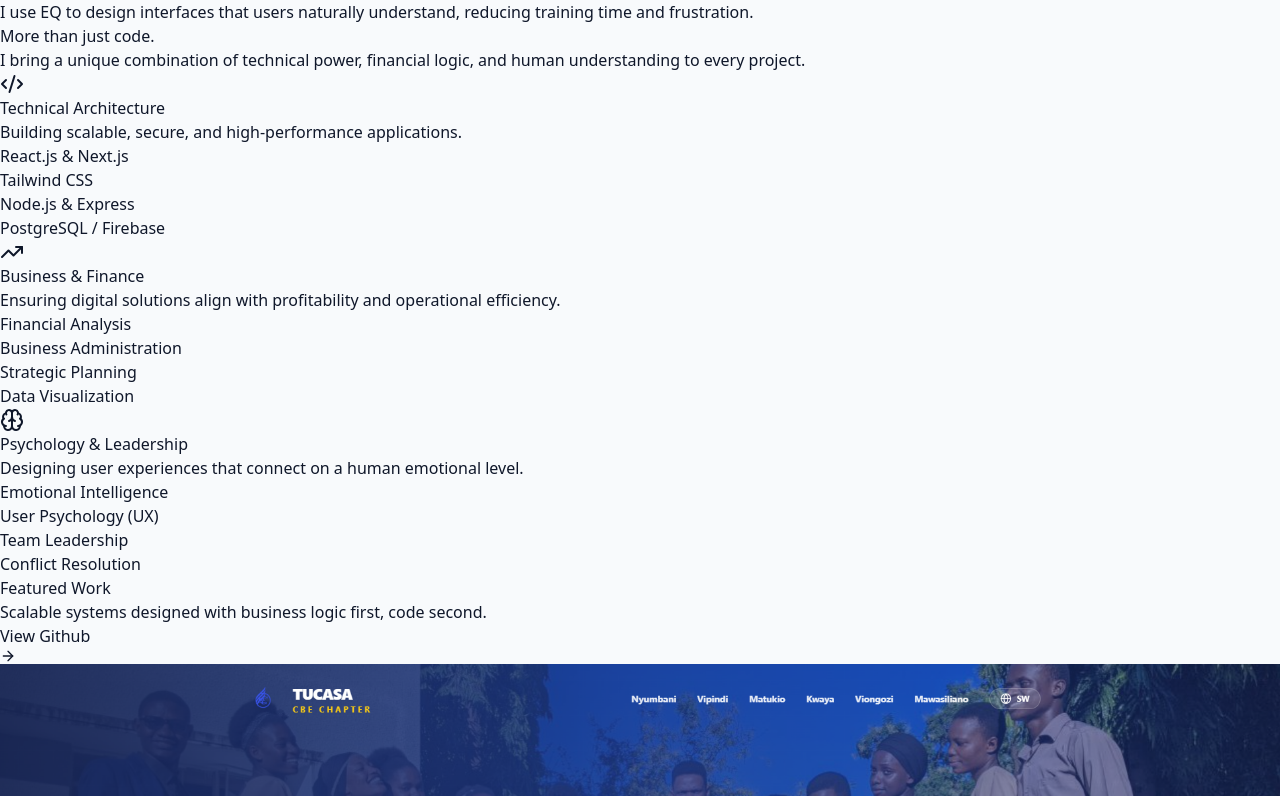
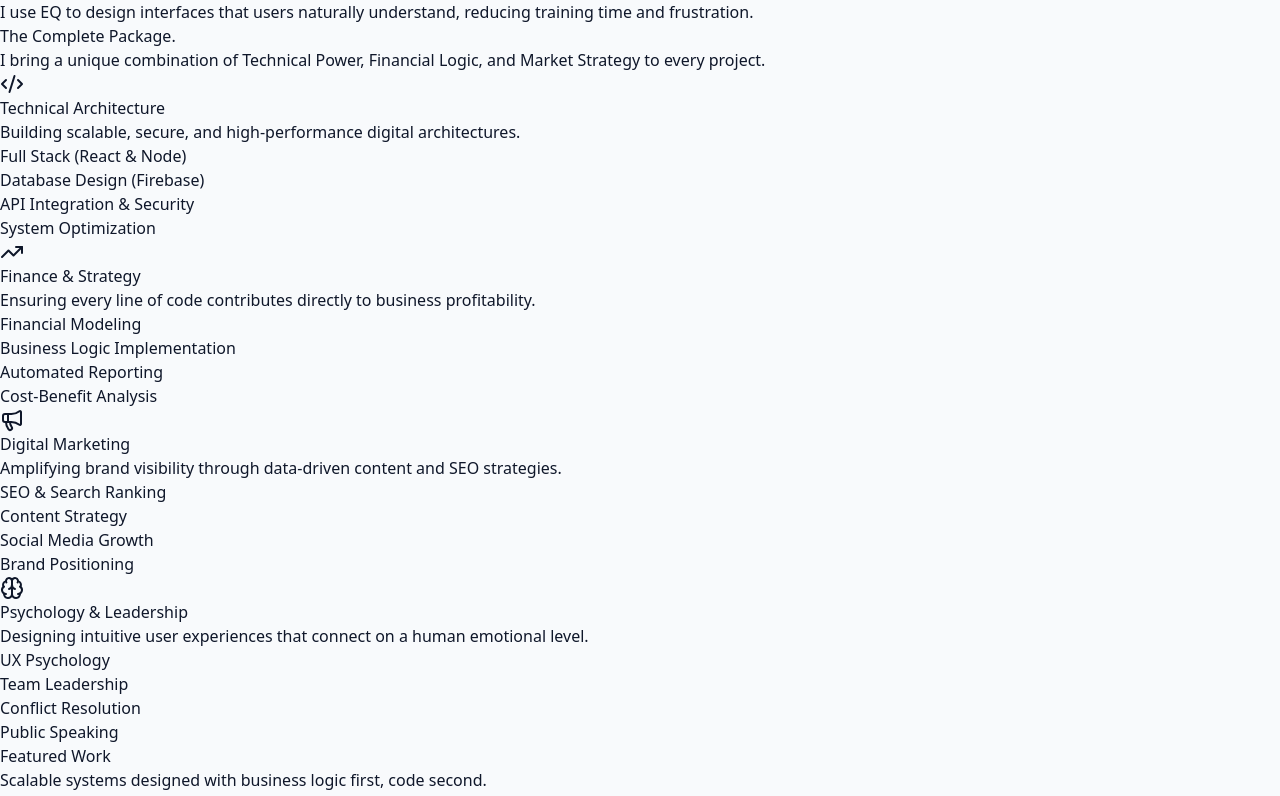
Before and after one commit to abdalahjoseph52-afk/abdalah-portfolio, a React (Vite) app: page / in a window 1280 px wide. Shown: the part 1484-2280 px from the top of the page. Built offline with nearby package versions, Linux system fonts and the light colour scheme; no server answers; the database is empty.

Commit message:
Fixed Library, Blog Layout & Admin Editor

```diff
--- a/src/App.jsx
+++ b/src/App.jsx
@@ -7,7 +7,7 @@ import Projects from './components/sections/Projects';
 import Blog from './components/sections/Blog';
 import Library from './components/sections/Library';
 import Contact from './components/sections/Contact';
-import { Loader2, MessageCircle, Phone, Mail, MapPin, Linkedin, Github, Twitter, Instagram } from 'lucide-react';
+import { Loader2, MessageCircle, Phone, Mail, MapPin, Linkedin, Github, Twitter, Instagram, Facebook } from 'lucide-react'; // Added Facebook
 import { auth, db } from './lib/firebase';
 import { onAuthStateChanged } from 'firebase/auth';
 import { doc, onSnapshot } from 'firebase/firestore';
@@ -51,7 +51,7 @@ function App() {
     return (
       <>
         <div className="fixed bottom-4 right-4 z-[1000]">
-          <button onClick={() => setIsAdminView(false)} className="bg-red-600 text-white px-4 py-2 rounded-full shadow-xl font-bold text-xs hover:bg-red-700 transition-all hover:scale-105 border border-red-400">Back to Site</button>
+          <button onClick={() => setIsAdminView(false)} className="bg-slate-900 text-white px-5 py-2 rounded-full shadow-2xl font-bold text-xs hover:bg-slate-800 transition-all border border-slate-700">Back to Site</button>
         </div>
         <AdminDashboard />
       </>
@@ -93,7 +93,12 @@ function App() {
               <div>
                  <h4 className="text-white font-bold text-sm mb-4">Socials</h4>
                  <div className="flex gap-4 flex-wrap">
-                    {/* WhatsApp Iko Hapa Sasa */}
+                    {/* Added Facebook Here */}
+                    {contactInfo.facebook && (
+                       <a href={contactInfo.facebook} target="_blank" rel="noreferrer" className="p-2 bg-slate-800 rounded-lg hover:bg-blue-700 hover:text-white transition-all text-slate-400">
+                         <Facebook size={20} />
+                       </a>
+                    )}
                     {contactInfo.whatsapp && (
                        <a href={contactInfo.whatsapp} target="_blank" rel="noreferrer" className="p-2 bg-slate-800 rounded-lg hover:bg-[#25D366] hover:text-white transition-all text-slate-400">
                          <WhatsAppIcon />
@@ -111,7 +116,7 @@ function App() {
           <div className="border-t border-slate-800 pt-8 text-center text-xs text-slate-500">
             <p>
               © {new Date().getFullYear()} {userData.name}. All Rights Reserved
-              {/* THE STEALTH DOT (.) - Imerekebishwa iwe rahisi kugusika */}
+              {/* THE STEALTH DOT (.) */}
               <button
                 onClick={() => setIsAdminView(true)}
                 className="w-4 h-4 inline-flex items-center justify-center ml-1 text-slate-800 hover:text-slate-600 focus:outline-none transition-colors cursor-pointer select-none"
--- a/src/components/sections/Skills.jsx
+++ b/src/components/sections/Skills.jsx
@@ -1,73 +1,112 @@
 import React from 'react';
-import { Code2, Database, Layout, TrendingUp, Calculator, Users, Brain, MessageSquare } from 'lucide-react';
+import { Code2, TrendingUp, Brain, Megaphone } from 'lucide-react';
 
 const Skills = () => {
 
-  // We organize data here to keep the HTML clean
   const skillCategories = [
     {
       title: "Technical Architecture",
-      icon: <Code2 className="w-8 h-8 text-blue-600" />,
-      description: "Building scalable, secure, and high-performance applications.",
-      skills: ["React.js & Next.js", "Tailwind CSS", "Node.js & Express", "PostgreSQL / Firebase"],
+      icon: <Code2 className="w-6 h-6 text-blue-600" />,
+      description: "Building scalable, secure, and high-performance digital architectures.",
+      skills: [
+        "Full Stack (React & Node)",
+        "Database Design (Firebase)",
+        "API Integration & Security",
+        "System Optimization"
+      ],
+      // Blue Theme
       bg: "bg-blue-50/50",
-      border: "border-blue-100"
+      border: "border-blue-100",
+      dot: "bg-blue-600"
     },
     {
-      title: "Business & Finance",
-      icon: <TrendingUp className="w-8 h-8 text-yellow-600" />, // Yellow for Money/Gold
-      description: "Ensuring digital solutions align with profitability and operational efficiency.",
-      skills: ["Financial Analysis", "Business Administration", "Strategic Planning", "Data Visualization"],
+      title: "Finance & Strategy",
+      icon: <TrendingUp className="w-6 h-6 text-yellow-600" />,
+      description: "Ensuring every line of code contributes directly to business profitability.",
+      skills: [
+        "Financial Modeling",
+        "Business Logic Implementation",
+        "Automated Reporting",
+        "Cost-Benefit Analysis"
+      ],
+      // Yellow Theme
       bg: "bg-yellow-50/50",
-      border: "border-yellow-100"
+      border: "border-yellow-100",
+      dot: "bg-yellow-600"
+    },
+    {
+      title: "Digital Marketing",
+      icon: <Megaphone className="w-6 h-6 text-slate-700" />,
+      description: "Amplifying brand visibility through data-driven content and SEO strategies.",
+      skills: [
+        "SEO & Search Ranking",
+        "Content Strategy",
+        "Social Media Growth",
+        "Brand Positioning"
+      ],
+      // Slate Theme (Professional)
+      bg: "bg-slate-100",
+      border: "border-slate-200",
+      dot: "bg-slate-600"
     },
     {
       title: "Psychology & Leadership",
-      icon: <Brain className="w-8 h-8 text-slate-600" />,
-      description: "Designing user experiences that connect on a human emotional level.",
-      skills: ["Emotional Intelligence", "User Psychology (UX)", "Team Leadership", "Conflict Resolution"],
-      bg: "bg-slate-50",
-      border: "border-slate-200"
+      icon: <Brain className="w-6 h-6 text-slate-700" />,
+      description: "Designing intuitive user experiences that connect on a human emotional level.",
+      skills: [
+        "UX Psychology",
+        "Team Leadership",
+        "Conflict Resolution",
+        "Public Speaking"
+      ],
+      // Slate Theme
+      bg: "bg-slate-100",
+      border: "border-slate-200",
+      dot: "bg-slate-600"
     }
   ];
 
   return (
-    <section id="skills" className="py-20 bg-white">
+    <section id="skills" className="py-20 bg-white border-b border-slate-100">
       <div className="max-w-7xl mx-auto px-4 sm:px-6 lg:px-8">
 
-        {/* Section Header */}
-        <div className="text-center max-w-3xl mx-auto mb-16">
-          <h2 className="text-3xl md:text-4xl font-bold text-slate-900 mb-4">
-            More than just code.
+        {/* Header */}
+        <div className="text-center max-w-3xl mx-auto mb-12">
+          <h2 className="text-3xl md:text-4xl font-extrabold text-slate-900 mb-4 tracking-tight">
+            The Complete Package.
           </h2>
-          <p className="text-lg text-slate-600">
-            I bring a unique combination of technical power, financial logic, and human understanding to every project.
+          <p className="text-base text-slate-600 leading-relaxed">
+            I bring a unique combination of <span className="font-bold text-blue-600">Technical Power</span>, <span className="font-bold text-yellow-600">Financial Logic</span>, and <span className="font-bold text-slate-700">Market Strategy</span> to every project.
           </p>
         </div>
 
-        {/* The Grid */}
-        <div className="grid grid-cols-1 md:grid-cols-3 gap-8">
+        {/* Grid: 4 Columns Horizontal */}
+        <div className="grid grid-cols-1 md:grid-cols-2 lg:grid-cols-4 gap-5">
           {skillCategories.map((category, index) => (
             <div
               key={index}
-              className={`p-8 rounded-2xl border ${category.border} ${category.bg} hover:shadow-lg hover:-translate-y-1 transition-all duration-300 group`}
+              className={`p-5 rounded-2xl border ${category.border} ${category.bg} hover:shadow-lg transition-all duration-300 hover:-translate-y-1 group flex flex-col h-full`}
             >
-              <div className="mb-6 p-3 bg-white rounded-xl inline-block shadow-sm group-hover:scale-110 transition-transform">
-                {category.icon}
+              <div className="flex items-center justify-between mb-4">
+                <div className="p-3 bg-white rounded-xl shadow-sm border border-slate-100 group-hover:scale-110 transition-transform duration-300">
+                  {category.icon}
+                </div>
+                <div className={`w-1.5 h-1.5 rounded-full ${category.dot}`}></div>
               </div>
 
-              <h3 className="text-xl font-bold text-slate-900 mb-3">
+              <h3 className="text-lg font-bold text-slate-900 mb-2">
                 {category.title}
               </h3>
 
-              <p className="text-slate-600 mb-6 leading-relaxed">
+              <p className="text-slate-600 mb-4 leading-relaxed text-xs opacity-90 min-h-[40px]">
                 {category.description}
               </p>
 
-              <div className="space-y-2">
+              {/* Skills List - Compact & Professional */}
+              <div className="space-y-2 bg-white/70 p-3 rounded-xl border border-slate-100/50 mt-auto">
                 {category.skills.map((skill, i) => (
-                  <div key={i} className="flex items-center text-sm font-medium text-slate-700">
-                    <div className="w-1.5 h-1.5 rounded-full bg-blue-500 mr-2"></div>
+                  <div key={i} className="flex items-center text-slate-800 text-xs font-semibold">
+                    <div className={`w-1 h-1 rounded-full mr-2 ${category.dot}`}></div>
                     {skill}
                   </div>
                 ))}
--- a/src/data/userData.js
+++ b/src/data/userData.js
@@ -1,12 +1,13 @@
-// ✅ MASTER CONTROL CENTER
+// ✅ MASTER CONTROL CENTER (DATA ZAKO ZOTE ZIPO HAPA)
 import profileImg from '../assets/profile.jpg';
 import propertyImg from '../assets/property-dashboard.png';
 import redinkImg from '../assets/redink.png';
 import ujenziImg from '../assets/ujenzi.png';
 import myBookCover from '../assets/my-book-cover.jpg';
-import tucasaImg from '../assets/tucasa-preview.png';
+import tucasaImg from '../assets/tucasa-preview.png'; // Hakikisha picha hii ipo src/assets
 
 export const userData = {
+  // 1. PERSONAL DETAILS
   name: "Abdalah Wambura",
   role: "Full Stack Developer | Finance & Admin",
   tagline: "Merging Technical Logic with Business Strategy.",
@@ -17,11 +18,13 @@ export const userData = {
     desc: "I noticed a gap in the Tanzanian market: Developers write great code, but they often don't understand the financial or operational goals of the business. With my background in Accounting & Finance, I don't just take tickets. I build profitable systems."
   },
 
+  // 2. CONTACT INFORMATION
   email: "abdalahjoseph80@gmail.com",
   phone: "+255 688 735 820",
   location: "Dar es Salaam, Tanzania",
-  address: "P.O. Box 30112, Dar es Salaam", // <--- ANWANI IMEONGEZWA HAPA
+  address: "P.O. Box 30112, Dar es Salaam",
 
+  // 3. SOCIAL LINKS
   socials: {
     whatsapp: "https://wa.me/255688735820",
     instagram: "https://www.instagram.com/abdalahwambura",
@@ -30,18 +33,21 @@ export const userData = {
     github: "https://github.com/abdalahjoseph52-afk"
   },
 
+  // 4. SKILLS (HAPA TUMEONGEZA DIGITAL MARKETING)
   skills: [
     { title: "Technical Architecture", desc: "React, Node.js, Tailwind, Firebase" },
     { title: "Business & Finance", desc: "Financial Analysis, Strategic Planning" },
+    { title: "Digital Marketing", desc: "SEO, Content Strategy, Brand Growth" }, // 🔥 HII HAPA
     { title: "Psychology & EQ", desc: "User Experience (UX), Leadership" }
   ],
 
+  // 5. PROJECTS
   projects: [
     {
       title: "TUCASA CBE Digital Platform",
       category: "Church Management System",
-      description: "A comprehensive system bridging leadership and members. Features a secure Admin Dashboard, CSV exports, and event scheduling.",
-      tech: ["React", "Firebase", "Tailwind CSS"],
+      description: "A comprehensive system bridging leadership and members. Features a secure Admin Dashboard for member database management, CSV exports, event scheduling, and a custom audio player for choir ministry.",
+      tech: ["React", "Firebase", "Tailwind CSS", "Context API"],
       status: "Live System",
       statusColor: "text-green-600 bg-green-50 border-green-100",
       link: "https://tucasa-cbe-web.vercel.app/",
@@ -83,6 +89,7 @@ export const userData = {
     }
   ],
 
+  // 6. BOOKS
   books: [
     {
       id: 1,
@@ -90,7 +97,7 @@ export const userData = {
       subtitle: "Safari ya Kuijua Nafsi Yako",
       author: "Abdalah J. Wambura",
       cover: myBookCover,
-      desc: "Mwongozo wa kutoka kwenye 'kuwepo tu' na kuelekea kwenye 'kuishi kweli'.",
+      desc: "Kitabu hiki si tangazo la majibu, bali ni ushuhuda wa mwaliko niliopewa na sauti ya ndani. Mwongozo wa kutoka kwenye 'kuwepo tu' na kuelekea kwenye 'kuishi kweli'.",
       pdfUrl: "/book.pdf"
     }
   ]
```
Also changed, not shown: src/components/admin/AdminDashboard.jsx (+23 -20 lines), src/components/sections/Blog.jsx (+40 -13 lines), src/components/sections/Library.jsx (+56 -9 lines).
